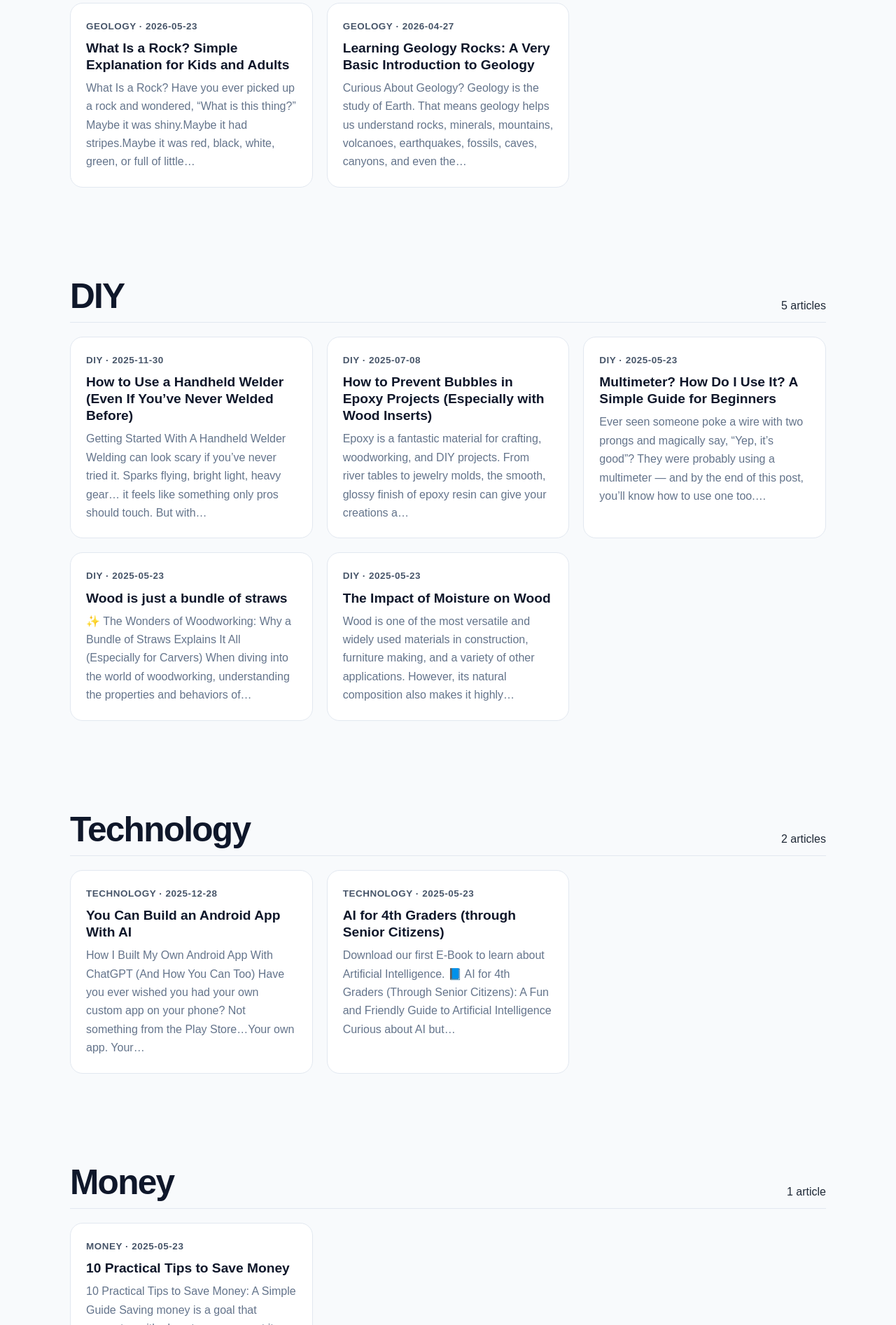
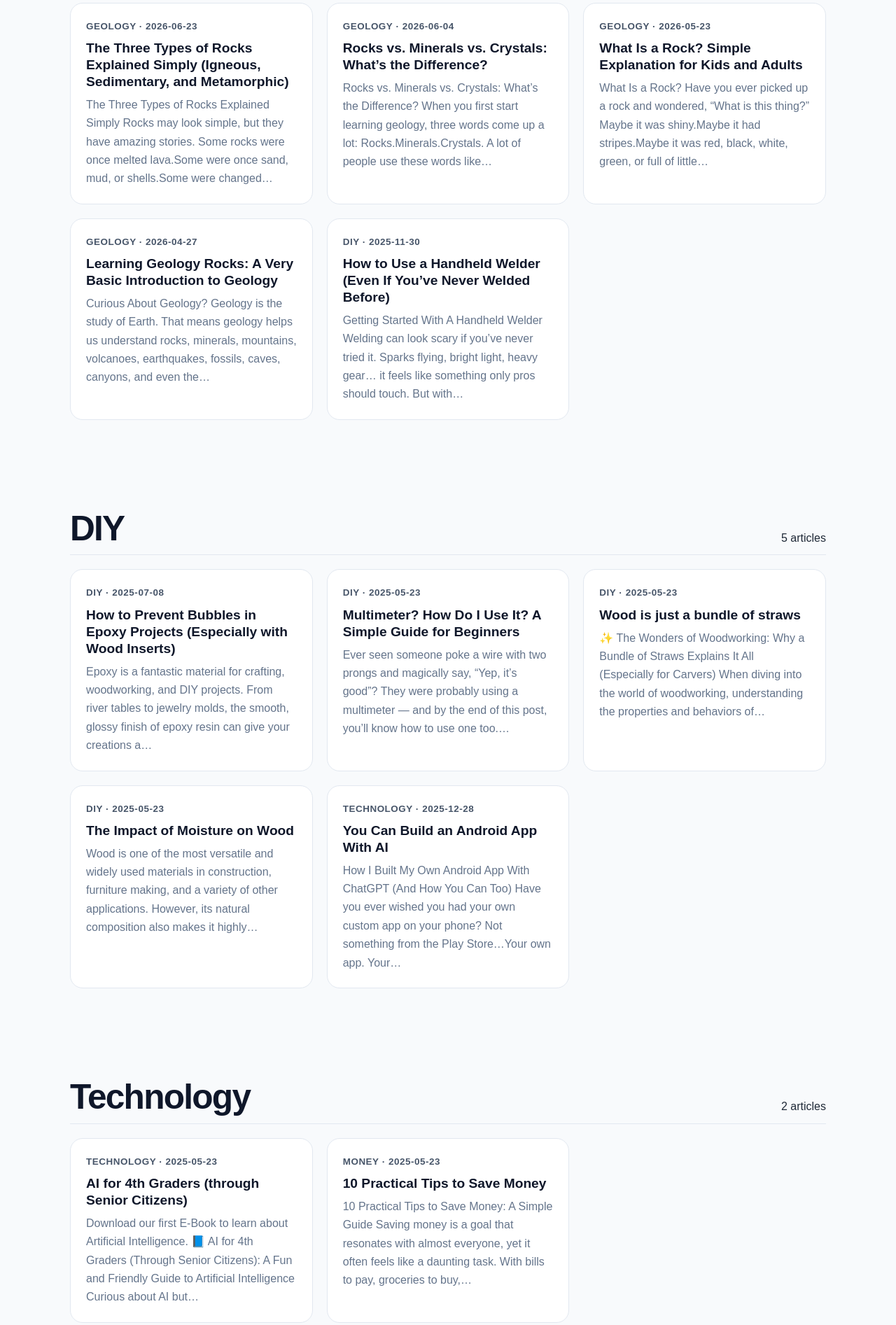
Before and after one commit to agurry/learn, a plain HTML site: page articles/index.html in a window 1280 px wide. Shown: the part 544-2437 px from the top of the page at 70% size. Drawn offline with Linux system fonts and the light colour scheme.

Commit message:
Fix article library cards after migration

```diff
--- a/articles/index.html
+++ b/articles/index.html
@@ -22,6 +22,16 @@
     </nav>
   </header>
   <main id="content"><section class="library-hero"><div class="eyebrow">A-A Events archive · now part of Learn</div><h1>Article Library</h1><p class="intro">21 practical articles about geology, science, DIY, technology, money, business, Army life, and everyday learning. Time-sensitive articles are clearly marked so you know when to verify current information.</p><div class="category-links"><a href="#geology">Geology <span aria-hidden="true">(4)</span></a><a href="#diy">DIY <span aria-hidden="true">(5)</span></a><a href="#technology">Technology <span aria-hidden="true">(2)</span></a><a href="#money">Money <span aria-hidden="true">(1)</span></a><a href="#business">Business <span aria-hidden="true">(5)</span></a><a href="#army">Army <span aria-hidden="true">(2)</span></a><a href="#life">Life <span aria-hidden="true">(2)</span></a></div></section><section class="section category-section" id="geology"><div class="category-title"><h2>Geology</h2><span>5 articles</span></div><div class="article-grid"><article class="article-card">
+      <div class="card-copy"><div class="card-meta">Geology · 2026-06-23</div>
+      <h3><a href="/articles/the-three-types-of-rocks-explained-simply-igneous-sedimentary-and-metamorphic/">The Three Types of Rocks Explained Simply (Igneous, Sedimentary, and Metamorphic)</a></h3>
+      <p>The Three Types of Rocks Explained Simply Rocks may look simple, but they have amazing stories. Some rocks were once melted lava.Some were once sand, mud, or shells.Some were changed…</p></div>
+    </article>
+<article class="article-card">
+      <div class="card-copy"><div class="card-meta">Geology · 2026-06-04</div>
+      <h3><a href="/articles/rocks-vs-minerals-vs-crystals-whats-the-difference/">Rocks vs. Minerals vs. Crystals: What’s the Difference?</a></h3>
+      <p>Rocks vs. Minerals vs. Crystals: What’s the Difference? When you first start learning geology, three words come up a lot: Rocks.Minerals.Crystals. A lot of people use these words like…</p></div>
+    </article>
+<article class="article-card">
       <div class="card-copy"><div class="card-meta">Geology · 2026-05-23</div>
       <h3><a href="/articles/what-is-a-rock-simple-explanation-for-kids-and-adults/">What Is a Rock? Simple Explanation for Kids and Adults</a></h3>
       <p>What Is a Rock? Have you ever picked up a rock and wondered, “What is this thing?” Maybe it was shiny.Maybe it had stripes.Maybe it was red, black, white, green, or full of little…</p></div>
@@ -30,12 +40,12 @@
       <div class="card-copy"><div class="card-meta">Geology · 2026-04-27</div>
       <h3><a href="/articles/learning-geology-rocks-a-very-basic-introduction-to-geology/">Learning Geology Rocks: A Very Basic Introduction to Geology</a></h3>
       <p>Curious About Geology? Geology is the study of Earth. That means geology helps us understand rocks, minerals, mountains, volcanoes, earthquakes, fossils, caves, canyons, and even the…</p></div>
-    </article></div></section><section class="section category-section" id="diy"><div class="category-title"><h2>DIY</h2><span>5 articles</span></div><div class="article-grid"><article class="article-card">
+    </article>
+<article class="article-card">
       <div class="card-copy"><div class="card-meta">DIY · 2025-11-30</div>
       <h3><a href="/articles/how-to-use-a-handheld-welder-even-if-youve-never-welded-before/">How to Use a Handheld Welder (Even If You’ve Never Welded Before)</a></h3>
       <p>Getting Started With A Handheld Welder Welding can look scary if you’ve never tried it. Sparks flying, bright light, heavy gear… it feels like something only pros should touch. But with…</p></div>
-    </article>
-<article class="article-card">
+    </article></div></section><section class="section category-section" id="diy"><div class="category-title"><h2>DIY</h2><span>5 articles</span></div><div class="article-grid"><article class="article-card">
       <div class="card-copy"><div class="card-meta">DIY · 2025-07-08</div>
       <h3><a href="/articles/how-to-prevent-bubbles-in-epoxy-projects-especially-with-wood-inserts/">How to Prevent Bubbles in Epoxy Projects (Especially with Wood Inserts)</a></h3>
       <p>Epoxy is a fantastic material for crafting, woodworking, and DIY projects. From river tables to jewelry molds, the smooth, glossy finish of epoxy resin can give your creations a…</p></div>
@@ -54,25 +64,25 @@
       <div class="card-copy"><div class="card-meta">DIY · 2025-05-23</div>
       <h3><a href="/articles/the-impact-of-moisture-on-wood/">The Impact of Moisture on Wood</a></h3>
       <p>Wood is one of the most versatile and widely used materials in construction, furniture making, and a variety of other applications. However, its natural composition also makes it highly…</p></div>
-    </article></div></section><section class="section category-section" id="technology"><div class="category-title"><h2>Technology</h2><span>2 articles</span></div><div class="article-grid"><article class="article-card">
+    </article>
+<article class="article-card">
       <div class="card-copy"><div class="card-meta">Technology · 2025-12-28</div>
       <h3><a href="/articles/you-can-build-an-android-app-with-ai/">You Can Build an Android App With AI</a></h3>
       <p>How I Built My Own Android App With ChatGPT (And How You Can Too) Have you ever wished you had your own custom app on your phone? Not something from the Play Store…Your own app. Your…</p></div>
-    </article>
-<article class="article-card">
+    </article></div></section><section class="section category-section" id="technology"><div class="category-title"><h2>Technology</h2><span>2 articles</span></div><div class="article-grid"><article class="article-card">
       <div class="card-copy"><div class="card-meta">Technology · 2025-05-23</div>
       <h3><a href="/articles/ai-for-4th-graders-through-senior-citizens/">AI for 4th Graders (through Senior Citizens)</a></h3>
       <p>Download our first E-Book to learn about Artificial Intelligence. 📘 AI for 4th Graders (Through Senior Citizens): A Fun and Friendly Guide to Artificial Intelligence Curious about AI but…</p></div>
-    </article></div></section><section class="section category-section" id="money"><div class="category-title"><h2>Money</h2><span>1 article</span></div><div class="article-grid"><article class="article-card">
+    </article>
+<article class="article-card">
       <div class="card-copy"><div class="card-meta">Money · 2025-05-23</div>
       <h3><a href="/articles/10-practical-tips-to-save-money/">10 Practical Tips to Save Money</a></h3>
       <p>10 Practical Tips to Save Money: A Simple Guide Saving money is a goal that resonates with almost everyone, yet it often feels like a daunting task. With bills to pay, groceries to buy,…</p></div>
-    </article></div></section><section class="section category-section" id="business"><div class="category-title"><h2>Business</h2><span>5 articles</span></div><div class="article-grid"><article class="article-card">
+    </article></div></section><section class="section category-section" id="money"><div class="category-title"><h2>Money</h2><span>1 article</span></div><div class="article-grid"><article class="article-card">
       <div class="card-copy"><div class="card-meta">Business · 2025-05-23</div>
       <h3><a href="/articles/digital-marketing-for-dummies-we-approve/">Digital Marketing for Dummies – We Approve</a></h3>
       <p>Digital Marketing All-in-One for Dummies (2nd Edition): A Complete Guide for New Business Owners When starting a new business, one of the most important factors for success is…</p></div>
-    </article>
-<article class="article-card">
+    </article></div></section><section class="section category-section" id="business"><div class="category-title"><h2>Business</h2><span>5 articles</span></div><div class="article-grid"><article class="article-card">
       <div class="card-copy"><div class="card-meta">Business · 2025-05-23</div>
       <h3><a href="/articles/how-to-buy-a-domain-something-com-through-squarespace-and-create-a-website-using-google-sites/">How to Buy a Domain (something.com) through Squarespace and Create a Website Using Google Sites</a></h3>
       <p>In the digital age, having a website is essential, whether you’re a business owner, blogger, or hobbyist. If you’re looking to purchase a domain through Squarespace and build your…</p></div>
@@ -91,25 +101,26 @@
       <div class="card-copy"><div class="card-meta">Business · 2025-05-23</div>
       <h3><a href="/articles/how-these-five-books-can-make-you-a-better-leader/">Five Surprising Leadership Books to Read</a></h3>
       <p>How These Five Books Can Make You a Better Leader Leadership is an ongoing journey of personal growth, self-awareness, and learning how to connect with others. While experience plays a…</p></div>
-    </article></div></section><section class="section category-section" id="army"><div class="category-title"><h2>Army</h2><span>2 articles</span></div><div class="article-grid"><article class="article-card">
+    </article>
+<article class="article-card">
       <div class="card-copy"><div class="card-meta">Army · 2025-05-23</div>
       <h3><a href="/articles/why-every-soldier-should-read-the-updated-ar-600-20-2025/">Why Every Soldier Should Read the Updated AR 600-20 (2025)</a></h3>
       <p>Army Regulation (AR) 600-20, known as the Army Command Policy, is more than just a thick binder on a desk. It’s the blueprint for how the Army leads, disciplines, protects, and empowers…</p></div>
-    </article>
-<article class="article-card">
+    </article></div></section><section class="section category-section" id="army"><div class="category-title"><h2>Army</h2><span>2 articles</span></div><div class="article-grid"><article class="article-card">
       <div class="card-copy"><div class="card-meta">Army · 2025-05-23</div>
       <h3><a href="/articles/5-surprising-things-you-learn-in-army-basic-training/">5 Surprising Things You Learn in Army Basic Training</a></h3>
       <p>So you think basic training is all yelling, push-ups, and running in boots? Well, you’re not wrong — but there’s a lot more to it than that. As someone who’s been there (and lived to…</p></div>
-    </article></div></section><section class="section category-section" id="life"><div class="category-title"><h2>Life</h2><span>2 articles</span></div><div class="article-grid"><article class="article-card">
+    </article>
+<article class="article-card">
       <div class="card-copy"><div class="card-meta">Life · 2025-07-22</div>
       <h3><a href="/articles/50-dad-jokes-to-make-you-sigh-smile-or-both/">50 Dad Jokes to Make You Sigh, Smile, or Both</a></h3>
       <p>🧀 Nothing beats a good Dad Joke. Nothing Want More Dad Jokes? You’re in luck. This blog post can’t hold them all—but this book can:📘 Dad Jokes: The Punniest Joke Book EverPerfect for…</p></div>
-    </article>
-<article class="article-card">
+    </article></div></section><section class="section category-section" id="life"><div class="category-title"><h2>Life</h2><span>2 articles</span></div><div class="article-grid"><article class="article-card">
       <div class="card-copy"><div class="card-meta">Life · 2025-05-23</div>
       <h3><a href="/articles/the-power-of-a-morning-routine-even-if-youre-not-a-morning-person/">The Power of a Morning Routine (Even if You’re Not a Morning Person)</a></h3>
       <p>We’ve all seen them — those superhumans who wake up at 4:30 AM, drink green smoothies, meditate, journal, run 5 miles, and still make it to work early with a smile. If that’s you……</p></div>
-    </article></div></section></main>
+    </article>
+</div></section></main>
   <footer>Created by <a href="https://andrewgurry.com/">Andrew Gurry</a> · <a href="/articles/">Browse all articles</a></footer>
 </body>
 </html>
```
